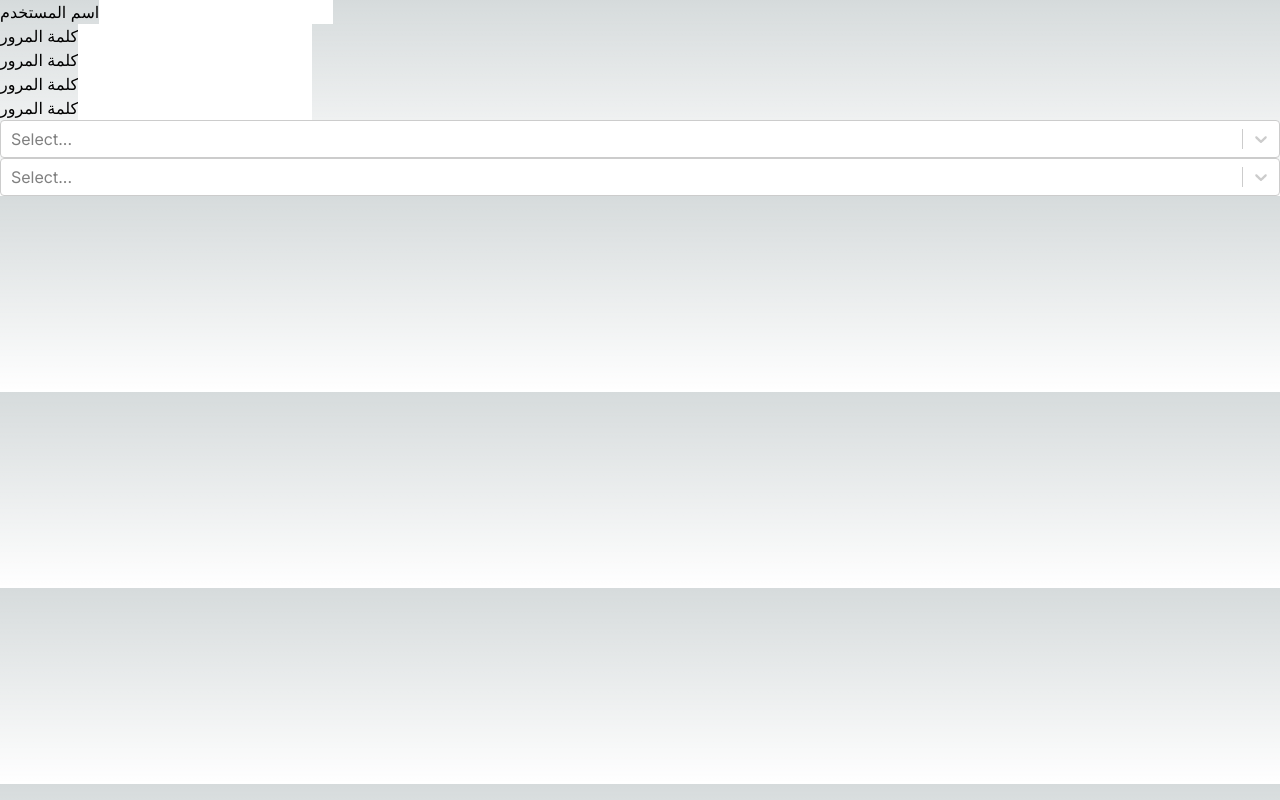
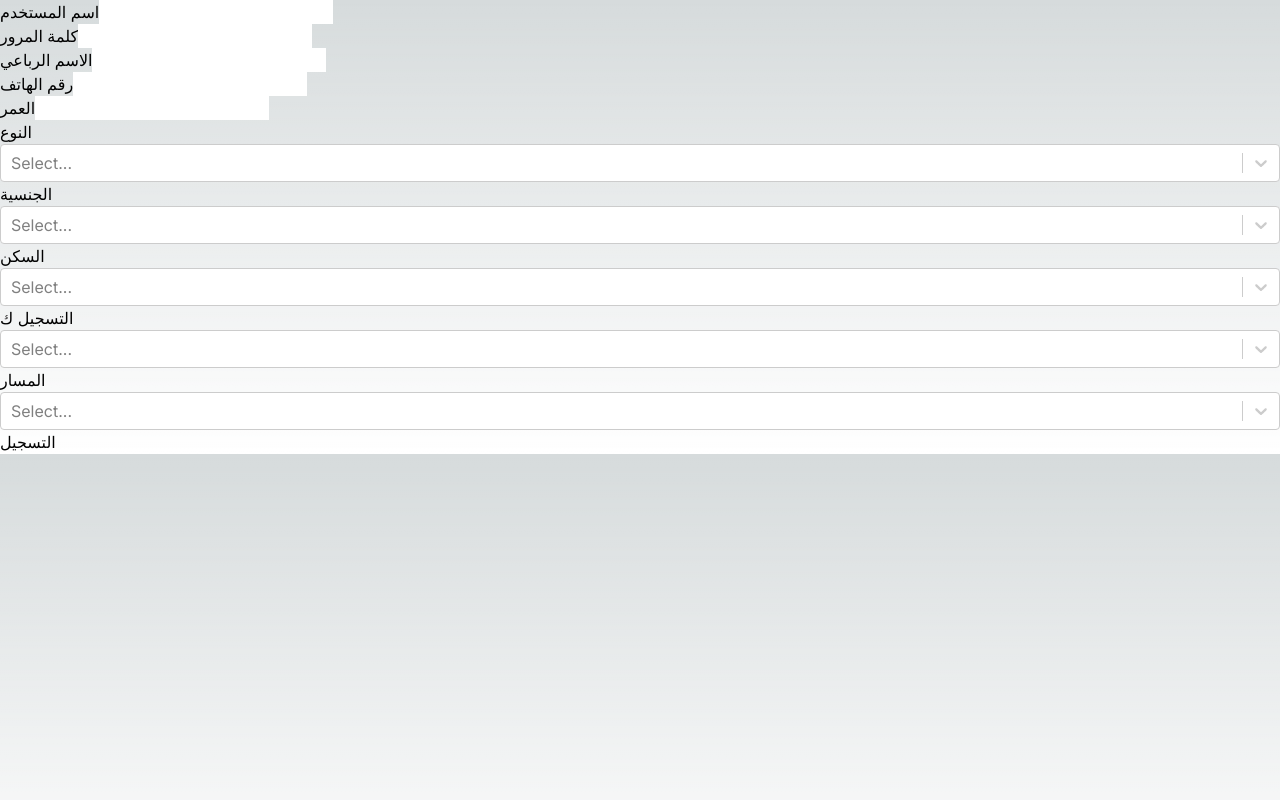
Before and after one commit to abdalla-ayman/elhofaz_frontend, a Next.js app: page /auth/register in a window 1280 px wide. Built offline with nearby package versions, Linux system fonts and the light colour scheme.

Commit message:
registeration form skeleton

```diff
--- a/app/auth/register/page.jsx
+++ b/app/auth/register/page.jsx
@@ -1,10 +1,32 @@
 "use client";
 import { useState, useMemo } from "react";
-import Select from "react-select";
 import country_list from "/public/countries.json";
 
 //compnents
 import FormInput from "../../components/FormInput";
+import FormSelect from "../../components/FormSelect";
+
+let gender_options = [
+  { label: "ذكر", value: "male" },
+  { label: "انثى", value: "female" },
+];
+
+let role_options = [
+  {
+    label: "شيخ",
+    value: "shekh",
+  },
+  {
+    label: "طالب",
+    value: "student",
+  },
+];
+
+let track_options = [
+  { label: "التأهيلي", value: "المسار التأهيلي" },
+  { label: "الحافظين الجدد", value: "الحافظين" },
+  { label: "الخاتمين", value: "الخاتمين" },
+];
 
 export default function Register() {
   let [username, setUsername] = useState("");
@@ -15,30 +37,58 @@ export default function Register() {
   let [nationality, setNationality] = useState("");
   let [residential, setResidential] = useState("");
   let [phone_number, setPhone_number] = useState("");
+  let [role, setRole] = useState("student");
+  let [track, setTrack] = useState("");
   let [countries, setCountries] = useState(country_list);
   //role/track
 
   return (
     <div>
-      <form action="">
+      <form >
         <FormInput label="اسم المستخدم" type="text" setValue={setUsername} />
         <FormInput label="كلمة المرور" type="password" setValue={setPassword} />
-        <FormInput label="كلمة المرور" type="password" setValue={setPassword} />
-        <FormInput label="كلمة المرور" type="password" setValue={setPassword} />
-        <FormInput label="كلمة المرور" type="password" setValue={setPassword} />
-        <Select
+        <FormInput label="الاسم الرباعي" type="text" setValue={setFullname} />
+        <FormInput label="رقم الهاتف" type="tel" setValue={setPhone_number} />
+        <FormInput label="العمر" type="number" setValue={setAge} />
+        <FormSelect
+          options={gender_options}
+          label="النوع"
+          setValue={setGender}
+          defaultVal="male"
+        />
+        <FormSelect
           options={countries.map((country) => ({
             label: country.name,
             value: country.name,
           }))}
+          label="الجنسية"
+          setValue={setNationality}
         />
-        <Select
+        <FormSelect
           options={countries.map((country) => ({
             label: country.name,
             value: country.name,
           }))}
+          label="السكن"
+          setValue={setResidential}
         />
+        <FormSelect
+          options={role_options}
+          label="التسجيل ك "
+          setValue={setRole}
+          defaultVal="student"
+        />
+        {role === "student" && (
+          <FormSelect
+            options={track_options}
+            label="المسار"
+            setValue={setTrack}
+          />
+        )}
 
+        <div>
+          <button type="submit">التسجيل</button>
+        </div>
       </form>
     </div>
   );
--- /dev/null
+++ b/app/components/FormSelect.jsx
@@ -0,0 +1,15 @@
+import Select from "react-select";
+
+export default function FormSelect(props) {
+  let { setValue, label, options, defaultVal } = props;
+  return (
+    <div>
+      <label htmlFor="">{label}</label>
+      <Select
+        options={options}
+        onChange={(val) => setValue(val)}
+        defaultValue={defaultVal}
+      />
+    </div>
+  );
+}
```
Also changed, not shown: app/components/FormInput.jsx (+4 -3 lines).
